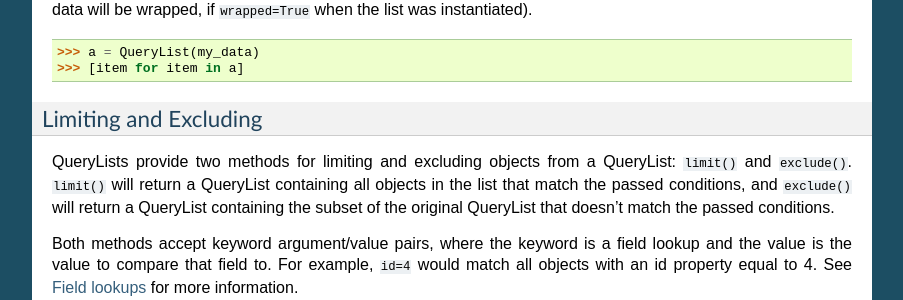
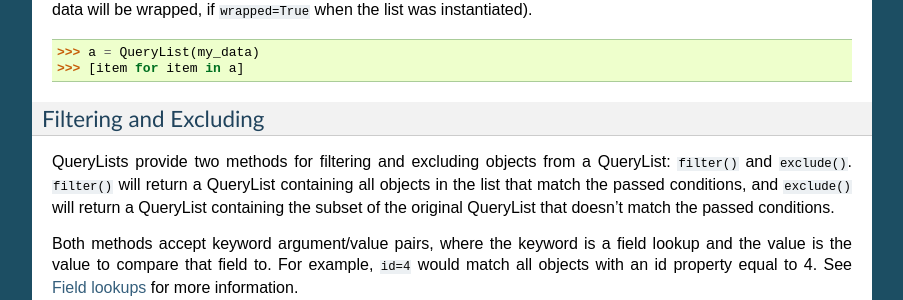
Before and after one commit to thomasw/querylist, a Sphinx documentation site: the page built from docs/source/querylist.rst, in a window 1280 px wide and 1400 px high, scrolled down 802 px. Shown: the part 155-455 px from the top of the window, without its empty margins (198-1101 px from the left). Built offline with Sphinx 7.4.7, drawn with Linux system fonts in a browser that asks for light colours; some of the changed text lies outside the part shown.

Commit message:
Rename QueryList.limit() to QueryList.filter()
Fix corresponding documentation and bump version number.

```diff
--- a/docs/source/changelog.rst
+++ b/docs/source/changelog.rst
@@ -1,5 +1,10 @@
 Changelog
 =========
+
+**0.1.0**
+
+* Renamed QueryList's 'limit' method to 'filter' so that the QueryList API is
+  more consistent with Django's QuerySets.
 
 **0.0.1**
 
--- a/docs/source/querylist.rst
+++ b/docs/source/querylist.rst
@@ -54,37 +54,37 @@ when the list was instantiated).
 >>> a = QueryList(my_data)
 >>> [item for item in a]
 
-Limiting and Excluding
-^^^^^^^^^^^^^^^^^^^^^^
+Filtering and Excluding
+^^^^^^^^^^^^^^^^^^^^^^^
 
-QueryLists provide two methods for limiting and excluding objects from a
-QueryList: ``limit()`` and ``exclude()``. ``limit()`` will return a QueryList
-containing all objects in the list that match the passed conditions, and
-``exclude()`` will return a QueryList containing the subset of the original
-QueryList that doesn't match the passed conditions.
+QueryLists provide two methods for filtering and excluding objects from a
+QueryList: ``filter()`` and ``exclude()``. ``filter()`` will return a
+QueryList containing all objects in the list that match the passed conditions,
+and ``exclude()`` will return a QueryList containing the subset of the
+original QueryList that doesn't match the passed conditions.
 
 Both methods accept keyword argument/value pairs, where the keyword is a field
 lookup and the value is the value to compare that field to. For example,
 ``id=4`` would match all objects with an id property equal to 4. See
 :ref:`field_lookups` for more information.
 
-.. automethod:: querylist.QueryList.limit
+.. automethod:: querylist.QueryList.filter
 .. automethod:: querylist.QueryList.exclude
 
 Chaining
 ^^^^^^^^
 
-QueryList methods that return QueryLists  (`limit()` and `exclude()`) can be
+QueryList methods that return QueryLists  (`filter()` and `exclude()`) can be
 chained together to form more complex queries:
 
->>> QueryList(sites).include(published=False).exclude(meta__keywords__contains="kittens")
+>>> QueryList(sites).filter(published=False).exclude(meta__keywords__contains="kittens")
 []
 
 Retrieving a single object
 ^^^^^^^^^^^^^^^^^^^^^^^^^^
 
-In addition to providing methods for limiting or excluding objects, QueryLists
-provide a method for retrieving specific objects:
+In addition to providing methods for filtering or excluding objects,
+QueryLists provide a method for retrieving specific objects:
 
 .. automethod:: querylist.QueryList.get
 
@@ -218,8 +218,9 @@ Consider a user class that returns a list of sites::
             """Returns a list of the user's sites."""
             return Site(self.id).get_all_sites()
 
-If dictionaries are being used to represent sites, we can change the definition
-of ``get_sites()`` as follows without impacting any existing functionality::
+If dictionaries are being used to represent sites, we can change the
+definition of ``get_sites()`` as follows without impacting any existing
+functionality::
 
     def get_sites():
         """Returns a list of the user's sites."""
--- a/querylist/__init__.py
+++ b/querylist/__init__.py
@@ -3,7 +3,7 @@
 from querylist import QueryList
 from betterdict import BetterDict
 
-__version__ = "0.0.1"
+__version__ = "0.1.0"
 __author__ = "Thomas Welfley"
 
 __all__ = ['QueryList', 'BetterDict']
```
Also changed, not shown: README.md (+2 -2 lines), TODO.md (+1 -1 lines), 2 other files.
